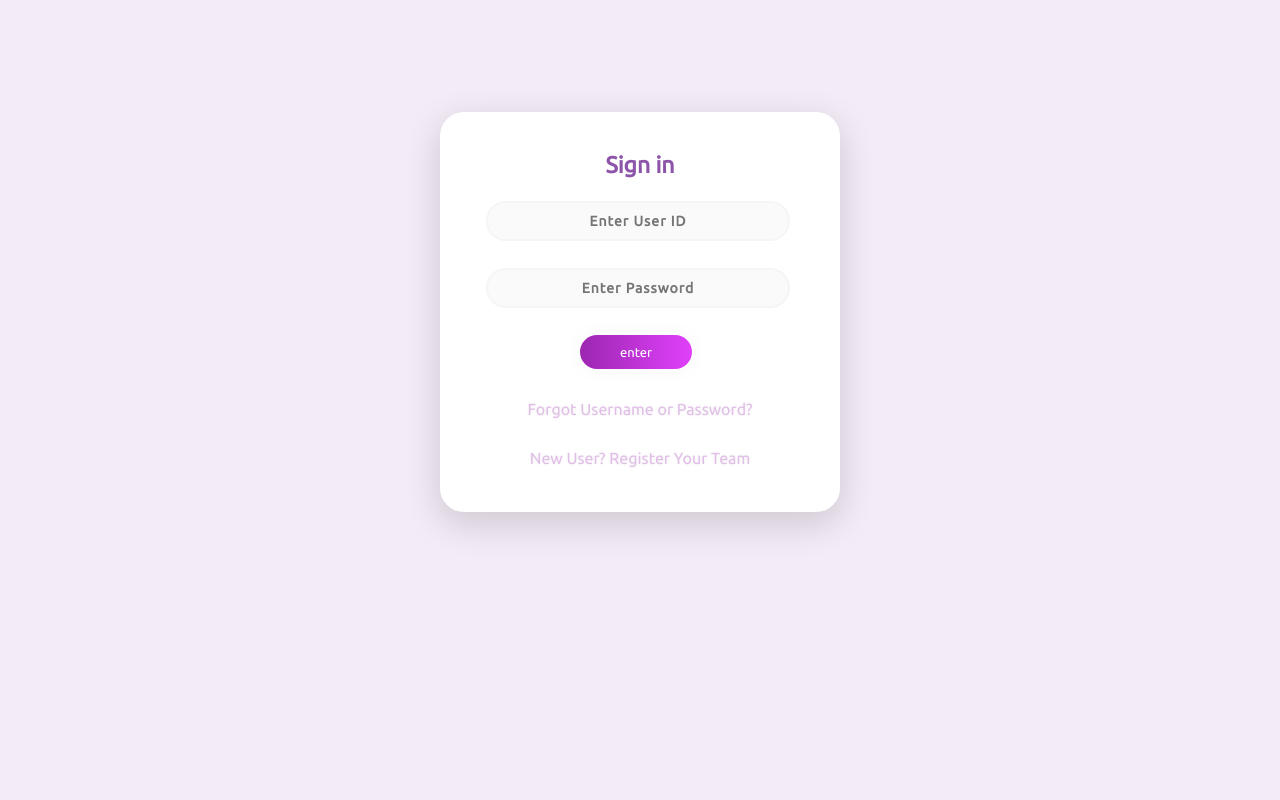
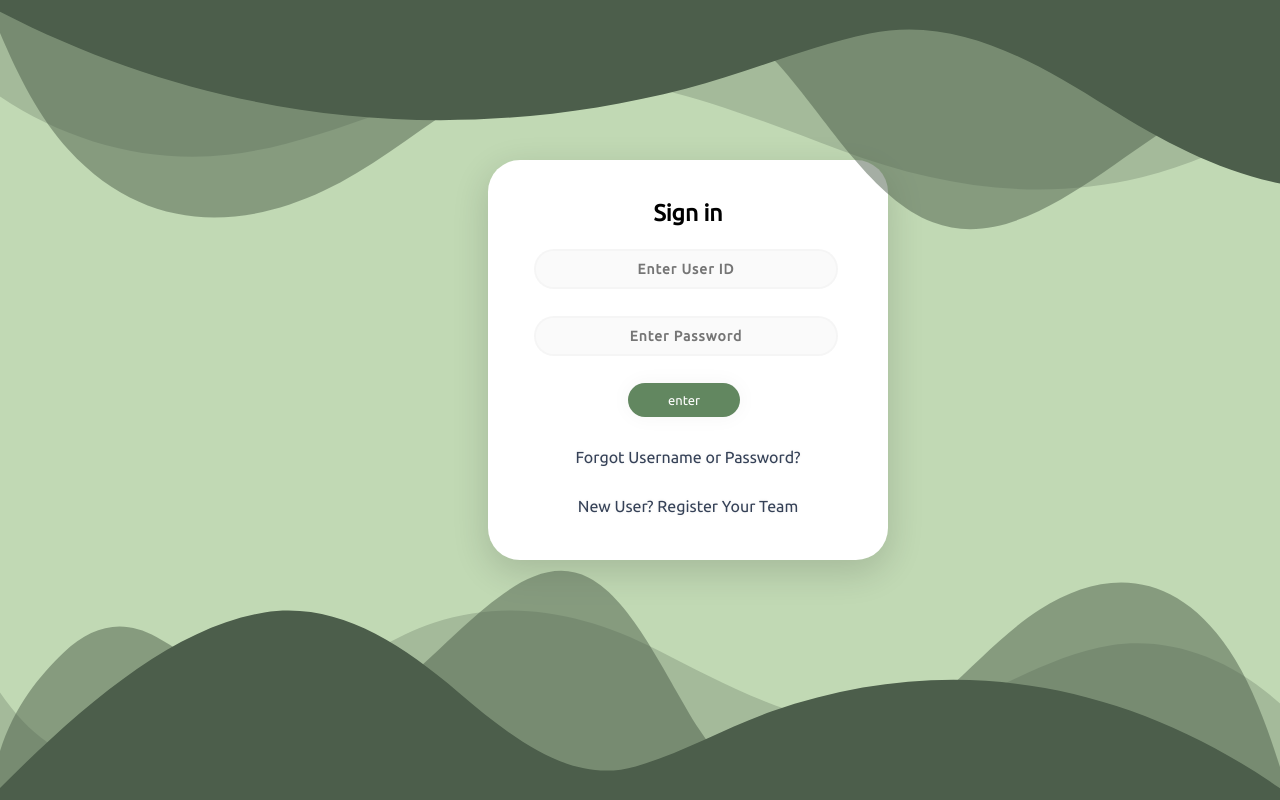
Before and after one commit to Watkins7/Django-Game-Scheduling-Website, a Django app: page /login/ in a window 1280 px wide. Run offline with Django 4.2, Linux system fonts and the light colour scheme.

Commit message:
Changed css style of login page

```diff
--- a/pick_up_app/static/css/stylelogin.css
+++ b/pick_up_app/static/css/stylelogin.css
@@ -1,5 +1,5 @@
 body {
-    background-color: #F3EBF6;
+    background: #c1d9b4;
     font-family: 'Ubuntu', sans-serif;
 }
 
@@ -7,17 +7,59 @@ body {
     background-color: #FFFFFF;
     width: 400px;
     height: 400px;
-    margin: 7em auto;
-    border-radius: 1.5em;
+    margin-top: 10em;
+    margin-left: 30em;
+    border-radius: 2em;
     box-shadow: 0px 11px 35px 2px rgba(0, 0, 0, 0.14);
+}
+
+.top-waves {
+    position: absolute;
+    bottom: 0;
+    left: 0;
+    width: 100%;
+    overflow: hidden;
+    line-height: 0;
+    transform: rotate(180deg);
+}
+
+.top-waves svg {
+    position: relative;
+    display: block;
+    width: calc(100% + 1.3px);
+    height: 250px;
+}
+
+.top-waves .shape-fill {
+    fill: #4C5E4B;
 }
 
 .sign {
     padding-top: 40px;
-    color: #8C55AA;
+    color: black;
     font-family: 'Ubuntu', sans-serif;
     font-weight: bold;
     font-size: 23px;
+}
+
+.bottom-waves {
+    position: absolute;
+    top: 0;
+    left: 0;
+    width: 100%;
+    overflow: hidden;
+    line-height: 0;
+}
+
+.bottom-waves svg {
+    position: relative;
+    display: block;
+    width: calc(135% + 1.3px);
+    height: 250px;
+}
+
+.bottom-waves .shape-fill {
+    fill: #4C5E4B;
 }
 
 .user {
@@ -74,7 +116,7 @@ form.form1 {
     cursor: pointer;
     border-radius: 5em;
     color: #fff;
-    background: linear-gradient(to right, #9C27B0, #E040FB);
+    background: #628760;
     border: 0;
     padding-left: 40px;
     padding-right: 40px;
@@ -88,19 +130,19 @@ form.form1 {
 
 .forgot {
     text-shadow: 0px 0px 3px rgba(117, 117, 117, 0.12);
-    color: #E1BEE7;
+    color: #354157;
     padding-top: 15px;
 }
 
 .newuser {
     text-shadow: 0px 0px 3px rgba(117, 117, 117, 0.12);
-    color: #E1BEE7;
+    color: #354157;
     padding-top: 15px;
 }
 
 a {
     text-shadow: 0px 0px 3px rgba(117, 117, 117, 0.12);
-    color: #E1BEE7;
+    color: #354157;
     text-decoration: none
 }
 
--- a/pick_up_app/templates/pick_up_app/login.html
+++ b/pick_up_app/templates/pick_up_app/login.html
@@ -20,6 +20,22 @@
             <p class="newuser" align="center"><a href="#">New User? Register Your Team</a></p>
         </form>
     </div>
+    <div class="top-waves">
+    <svg data-name="Layer 1" xmlns="http://www.w3.org/2000/svg" viewBox="0 0 1200 120" preserveAspectRatio="none">
+        <path d="M0,0V46.29c47.79,22.2,103.59,32.17,158,28,70.36-5.37,136.33-33.31,206.8-37.5C438.64,32.43,512.34,53.67,583,72.05c69.27,18,138.3,24.88,209.4,13.08,36.15-6,69.85-17.84,104.45-29.34C989.49,25,1113-14.29,1200,52.47V0Z" opacity=".25" class="shape-fill"></path>
+        <path d="M0,0V15.81C13,36.92,27.64,56.86,47.69,72.05,99.41,111.27,165,111,224.58,91.58c31.15-10.15,60.09-26.07,89.67-39.8,40.92-19,84.73-46,130.83-49.67,36.26-2.85,70.9,9.42,98.6,31.56,31.77,25.39,62.32,62,103.63,73,40.44,10.79,81.35-6.69,119.13-24.28s75.16-39,116.92-43.05c59.73-5.85,113.28,22.88,168.9,38.84,30.2,8.66,59,6.17,87.09-7.5,22.43-10.89,48-26.93,60.65-49.24V0Z" opacity=".5" class="shape-fill"></path>
+        <path d="M0,0V5.63C149.93,59,314.09,71.32,475.83,42.57c43-7.64,84.23-20.12,127.61-26.46,59-8.63,112.48,12.24,165.56,35.4C827.93,77.22,886,95.24,951.2,90c86.53-7,172.46-45.71,248.8-84.81V0Z" class="shape-fill"></path>
+    </svg>
+    </div>
+
+    <div class="bottom-waves">
+    <svg data-name="Layer 1" xmlns="http://www.w3.org/2000/svg" viewBox="0 0 1200 120" preserveAspectRatio="none">
+        <path d="M0,0V46.29c47.79,22.2,103.59,32.17,158,28,70.36-5.37,136.33-33.31,206.8-37.5C438.64,32.43,512.34,53.67,583,72.05c69.27,18,138.3,24.88,209.4,13.08,36.15-6,69.85-17.84,104.45-29.34C989.49,25,1113-14.29,1200,52.47V0Z" opacity=".25" class="shape-fill"></path>
+        <path d="M0,0V15.81C13,36.92,27.64,56.86,47.69,72.05,99.41,111.27,165,111,224.58,91.58c31.15-10.15,60.09-26.07,89.67-39.8,40.92-19,84.73-46,130.83-49.67,36.26-2.85,70.9,9.42,98.6,31.56,31.77,25.39,62.32,62,103.63,73,40.44,10.79,81.35-6.69,119.13-24.28s75.16-39,116.92-43.05c59.73-5.85,113.28,22.88,168.9,38.84,30.2,8.66,59,6.17,87.09-7.5,22.43-10.89,48-26.93,60.65-49.24V0Z" opacity=".5" class="shape-fill"></path>
+        <path d="M0,0V5.63C149.93,59,314.09,71.32,475.83,42.57c43-7.64,84.23-20.12,127.61-26.46,59-8.63,112.48,12.24,165.56,35.4C827.93,77.22,886,95.24,951.2,90c86.53-7,172.46-45.71,248.8-84.81V0Z" class="shape-fill"></path>
+    </svg>
+    </div>
+
 </body>
 
 </html>
```
